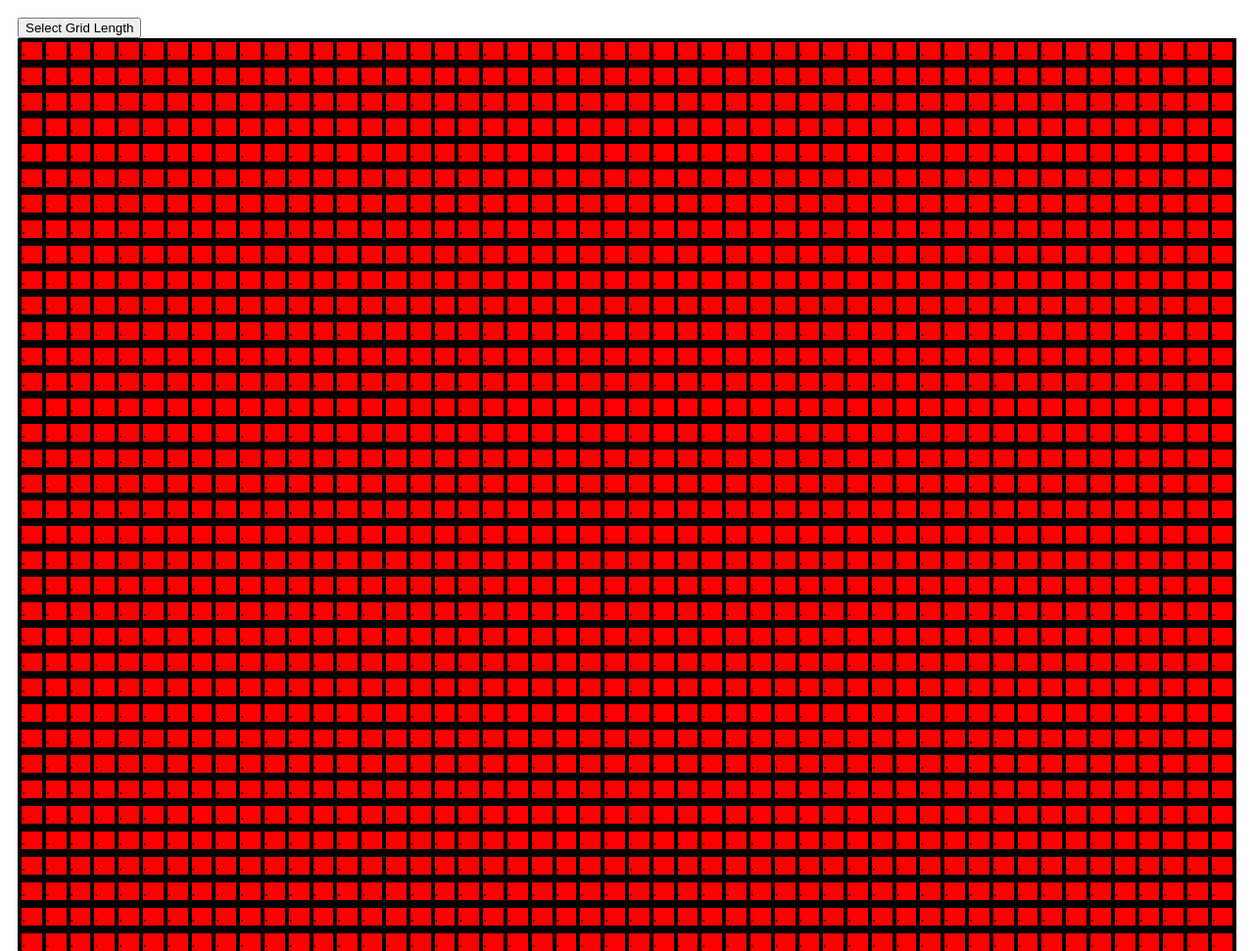
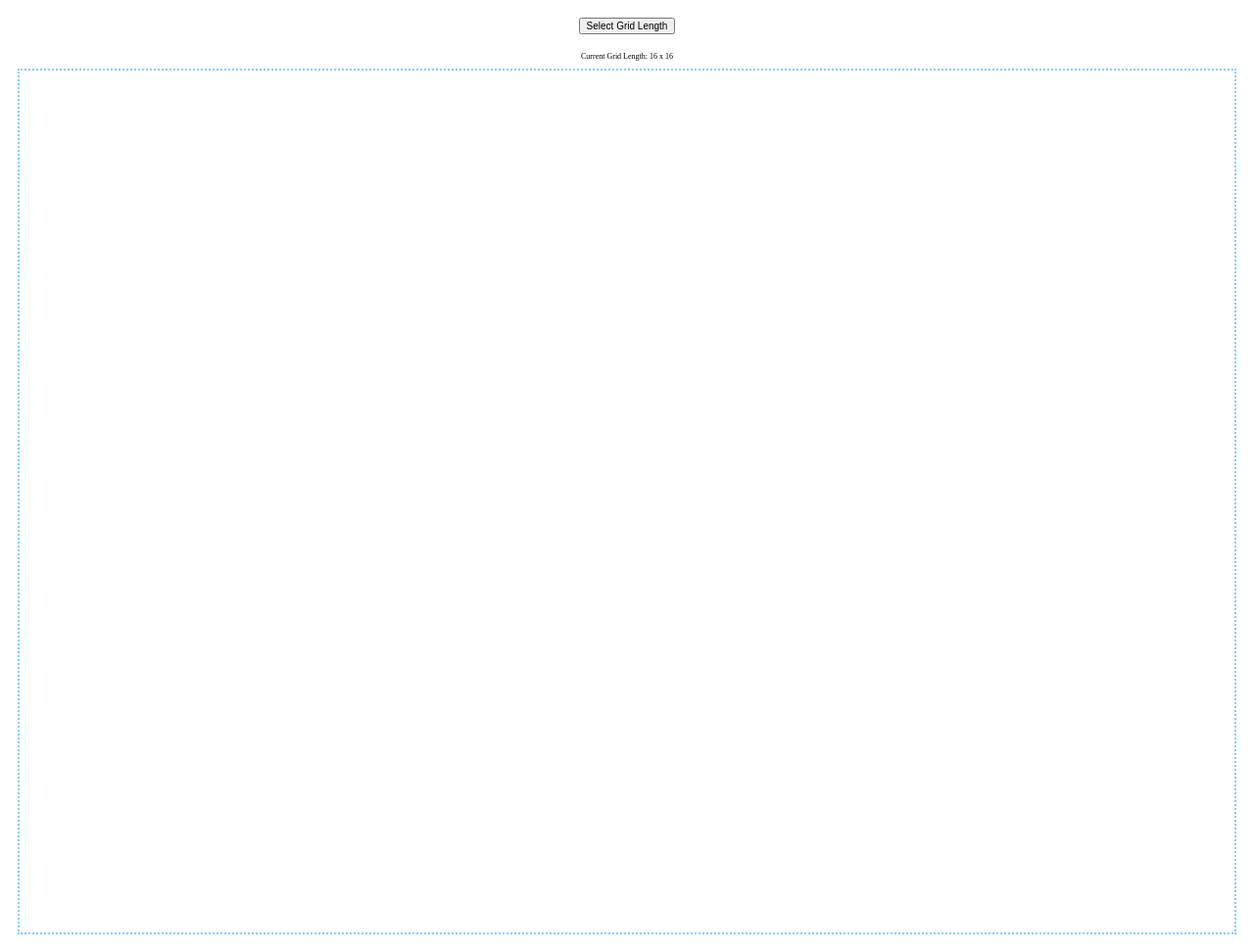
Before and after one commit to broilerchoocha87/etch-a-sketch, a plain HTML site: page index.html in a window 1280 px wide. Shown: the top 971 px of the page at 98% size. Drawn offline with Linux system fonts and the light colour scheme.

Commit message:
Functionality added. Extra credits added.

```diff
--- a/index.html
+++ b/index.html
@@ -8,7 +8,10 @@
     <title>Etch-a-Sketch</title>
   </head>
   <body>
-    <button class="btn">Select Grid Length</button>
+    <div class="forBtn">
+      <button class="btn">Select Grid Length</button>
+      <p>Current Grid Length: <span class="gridLength"></span> x <span class="gridLength"></span></p>
+    </div>
     <div class="gridDiv"></div>
   </body>
 </html>
--- a/script.js
+++ b/script.js
@@ -1,21 +1,46 @@
-let gridLength = 50;
+let gridLength = 16;
 
 function makegrid() {
-  //     const body = document.querySelector("body");
-  // body.removeChild(".gridDiv");
+  const gridLengthDisplay = document.querySelectorAll(".gridLength");
+  gridLengthDisplay.forEach((display) => {
+    display.textContent = gridLength;
+  });
+  const body = document.querySelector("body");
+  const grid = document.querySelector(".gridDiv");
+  body.removeChild(grid);
+  const newGrid = document.createElement("div");
+  newGrid.classList.add("gridDiv");
+  body.appendChild(newGrid);
 
   const yBox = document.querySelector(".gridDiv");
   for (let i = 0; i < gridLength; i++) {
     const newYBox = document.createElement("div");
     for (let j = 0; j < gridLength; j++) {
       const newXBox = document.createElement("div");
-      newXBox.textContent = ".";
       newXBox.classList.add("xBox");
       newYBox.appendChild(newXBox);
     }
     newYBox.classList.add("yBox");
     yBox.appendChild(newYBox);
   }
+
+  const allBoxes = document.querySelectorAll(".xBox");
+  allBoxes.forEach((box) => {
+    box.addEventListener("mouseover", () => {
+        // box.style.backgroundColor = "aquamarine";
+      let r = Math.floor(Math.random() * 256);
+      let g = Math.floor(Math.random() * 256);
+      let b = Math.floor(Math.random() * 256);
+      box.style.backgroundColor = `rgb(${r}, ${g}, ${b})`;
+      box.style.opacity = "0.6";
+    });
+  });
 }
 
+const btn = document.querySelector(".btn");
+btn.addEventListener("click", () => {
+  gridLength = parseInt(prompt("Enter Length: "));
+  makegrid();
+});
+
 makegrid();
--- a/style.css
+++ b/style.css
@@ -1,21 +1,36 @@
 body {
     padding: 10px;
+}
+
+p {
+    font-size: 8px;
+}
+
+.forBtn {
+    display: flex;
+    justify-content: center;
+    align-items: center;
+    flex-direction: column;
+}
+
+.btn {
+    margin-bottom: 10px;
+    font-size: 10px;
 }
 
 .gridDiv {
     display: flex;
     flex-direction: column;
-    background-color: red;
+    min-height: 880px;
+    border: 2px dotted lightskyblue;
 }
 
 .yBox {
     display: flex;
-    flex: auto;
-    border: 2px solid black;
+    flex: 1 1 auto;
 }
 
 .xBox {
     display: flex;
-    flex: auto;
-    border: 2px solid black;
+    flex: 1 1 auto;
 }
```
